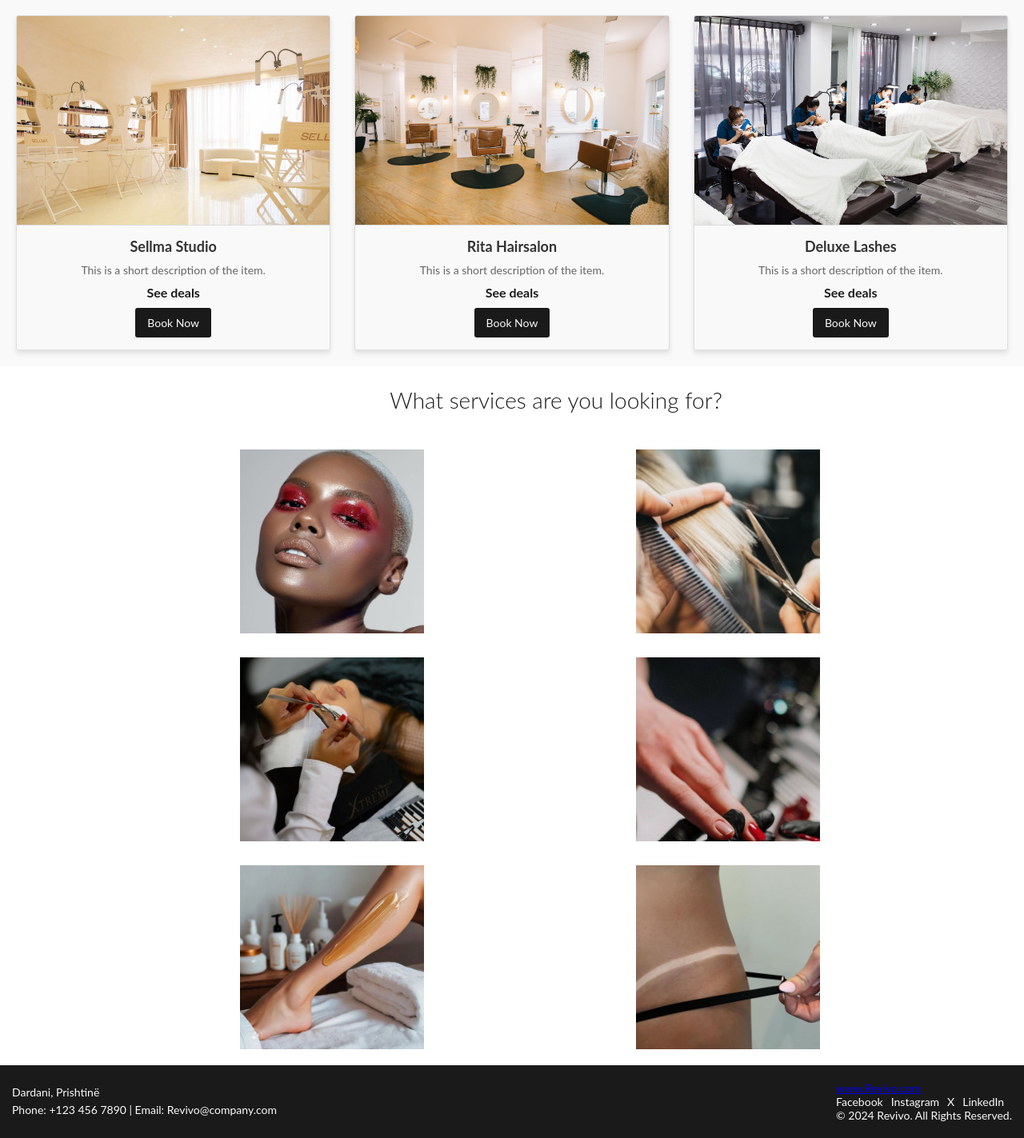
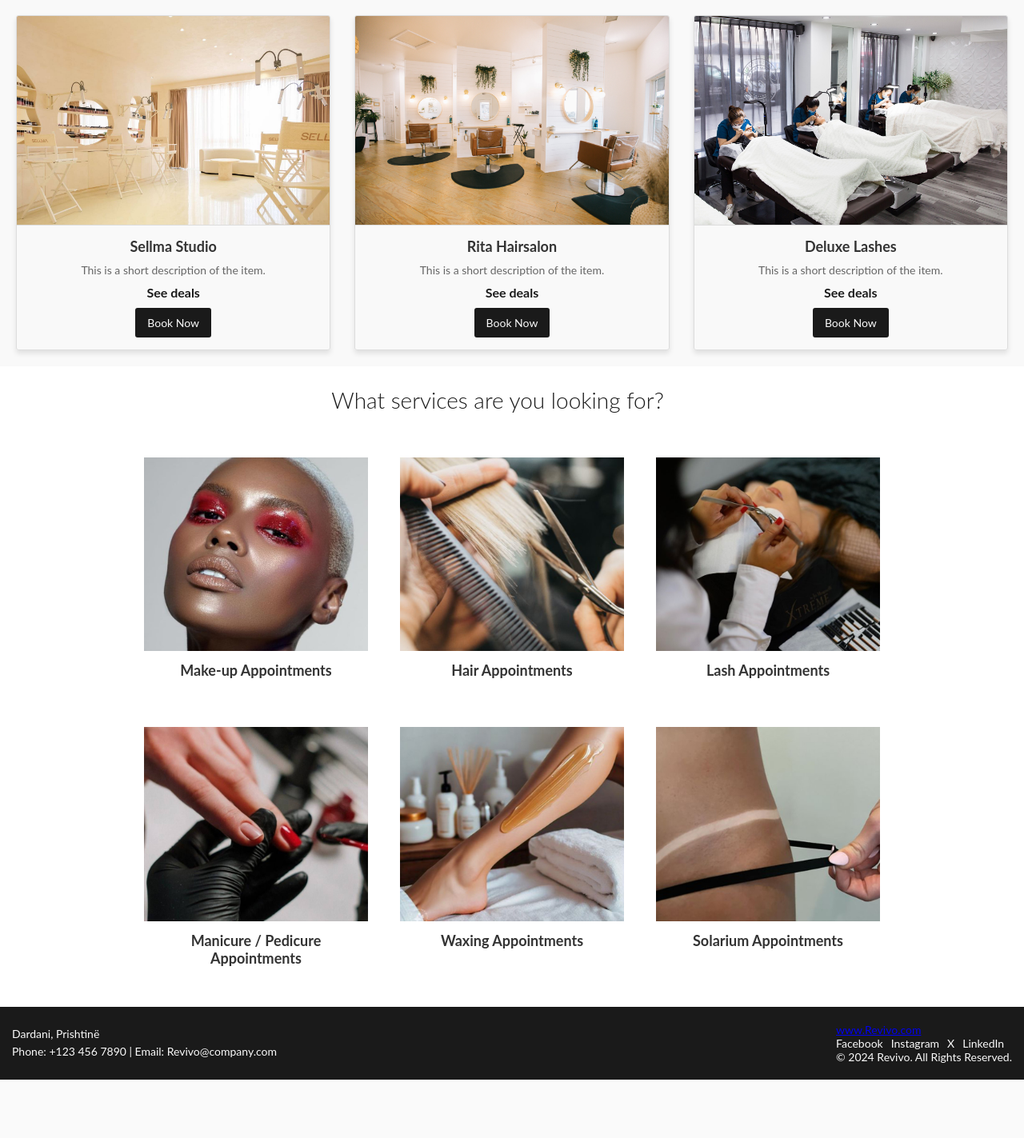
Before and after one commit to ValzaFerizi/Revivo, a PHP site: page / in a window 1280 px wide. Shown: the part 961-2384 px from the top of the page at 80% size. After the commit the page ends 2311 px from the top, so only its background shows below. Run offline with PHP 8.4, Linux system fonts and the light colour scheme.

Commit message:
Perditesim

```diff
--- a/booking.css
+++ b/booking.css
@@ -16,6 +16,7 @@ header {
   background-color: #fafafa;
   border-bottom: 1px solid #1a1a1a;
   padding: 15px;
+  margin-bottom:50px;
 }
 
 header img {
@@ -71,13 +72,14 @@ header a:hover {
 }
 
   .container {
+    margin-top: 70px;
     flex: 1;
     max-width: 500px  ;
     margin-bottom: 50px;
     margin: 50px auto;
     padding: 20px;
     background: #ffffff;
-    box-shadow: 0 4px 6px rgba(0, 0, 0, 0.1);
+    box-shadow: 0 4px 6px rgba(0, 0, 0, 0.2);
     border-radius: 8px;
   }
   h2 {
@@ -121,7 +123,7 @@ header a:hover {
     color: #fafafa;
     padding: 20px 15px;
     font-size: 14px;
-    margin-top: auto;
+    margin-top: 210px;
 }
 
 .footer-container {
--- a/index.css
+++ b/index.css
@@ -220,34 +220,47 @@ header a:hover {
  .rezervimet {
     display: flex;
     flex-wrap: wrap;
-    justify-content: space-evenly;
-    gap: 30px;
+    justify-content: center;
+    gap: 20px;
     padding: 20px;
-    margin-left: 250px;
+    margin: 0 auto;
+    width: 80%;
 }
- .sherbimet {
-    margin-right: 205px;
 
+.sherbimet {
+    position: relative;
+    width: calc(33.333% - 20px);
+    max-width: 300px;
+    margin-bottom: 20px;
     overflow: hidden;
-    width: 230px;
-    height: 230px;
-    cursor: pointer;
-    display: flex;
-     flex-wrap: wrap;
-     width: calc(33.333% - 20px);
-    max-width: 230px;
-
+    text-align: center;
 }
 
 .sherbimet img {
     width: 100%;
-    height: 100%;
+    height: auto;
     object-fit: cover;
     transition: opacity 0.3s ease-in-out;
 }
 
+.sherbimet p {
+    margin-top: 10px;
+    font-size: 18px;
+    font-weight: bold;
+    color: #333;
+}
+
 .sherbimet:hover img {
-    opacity: 0.6;
+    opacity: 0.7;
+}
+
+.sherbimet a {
+    display: block;
+    position: relative;
+    color: #fff;
+    text-decoration: none;
+    padding: 10px;
+    font-weight: bold;
 }
 
 .sherbimet::after {
@@ -328,3 +341,11 @@ header a:hover {
         width: 100%;
     }
 }
+
+.book-now a{
+    text-decoration: none;
+    color: #fafafa;
+}
+.book-now a:hover{
+    color: #1a1a1a;
+}
--- a/index.html
+++ b/index.html
@@ -32,21 +32,21 @@
             <h3>Sellma Studio</h3>
             <p class="description">This is a short description of the item.</p>
             <p class="price">See deals</p>
-            <button class="book-now">Book Now</button>
+            <button class="book-now"><a href="booking.html">Book Now</a></button>
         </div>
         <div class="box">
             <img src="Rita's_hairsalon.jpg" alt="Item 2">
             <h3>Rita Hairsalon</h3>
             <p class="description">This is a short description of the item.</p>
             <p class="price">See deals</p>
-            <button class="book-now">Book Now</button>
+            <button class="book-now"><a href="booking.html">Book Now</a></button>
         </div>
         <div class="box">
             <img src="deluxe_lashes.jpg" alt="Item 3">
             <h3>Deluxe Lashes</h3>
             <p class="description">This is a short description of the item.</p>
             <p class="price">See deals</p>
-            <button class="book-now">Book Now</button>
+            <button class="book-now"><a href="booking.html">Book Now</a></button>
         </div>
 
     </div>
@@ -55,24 +55,48 @@
     </h1>
 
     <div class="rezervimet">
+        <div class="sherbimet">
+            <a href="booking.html">
+                <img src="Make up services.jpg" alt="Make-up Services" height="200px" width="200px">
+                <p>Make-up Appointments</p>
+            </a>
+        </div>
 
         <div class="sherbimet">
-              <a href="booking.html"><img src="Make up services.jpg" ></a>
+            <a href="booking.html">
+                <img src="Hair services.jpg" alt="Hair Services" height="200px" width="200px">
+                <p>Hair Appointments</p>
+            </a>
         </div>
+
         <div class="sherbimet">
-            <a href="booking.html"><img src="Hair services.jpg"></a>
-      </div><div class="sherbimet">
-        <a href="booking.html"><img src="Lash services.jpg"></a>
-  </div><div class="sherbimet">
-    <a href="booking.html"><img src="Nails.jpg"></a>
-</div><div class="sherbimet">
-    <a href="booking.html"><img src="Waxing.jpg" ></a>
-</div><div class="sherbimet">
-    <a href="booking.html"><img src="Tanning.jpg" ></a>
-</div>
+            <a href="booking.html">
+                <img src="Lash services.jpg" alt="Lash Services" height="200px" width="200px">
+                <p>Lash Appointments</p>
+            </a>
+        </div>
+
+        <div class="sherbimet">
+            <a href="booking.html">
+                <img src="Nails.jpg" alt="Nail Services" height="200px" width="200px">
+                <p>Manicure / Pedicure Appointments</p>
+            </a>
+        </div>
+
+        <div class="sherbimet">
+            <a href="booking.html">
+                <img src="Waxing.jpg" alt="Waxing Services" height="200px" width="200px">
+                <p>Waxing Appointments</p>
+            </a>
+        </div>
+
+        <div class="sherbimet">
+            <a href="booking.html">
+                <img src="Tanning.jpg" alt="Tanning Services" height="200px" width="200px">
+                <p>Solarium Appointments</p>
+            </a>
         </div>
     </div>
-</div>
 
   <footer>
     <div class="footer-container">
```
Also changed, not shown: Hair services.jpg, Make up services.jpg, Nails.jpg, Tanning.jpg, Waxing.jpg.
